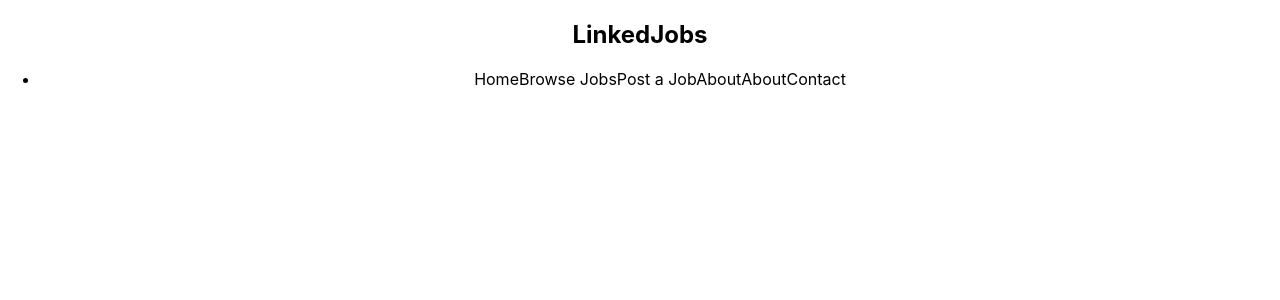
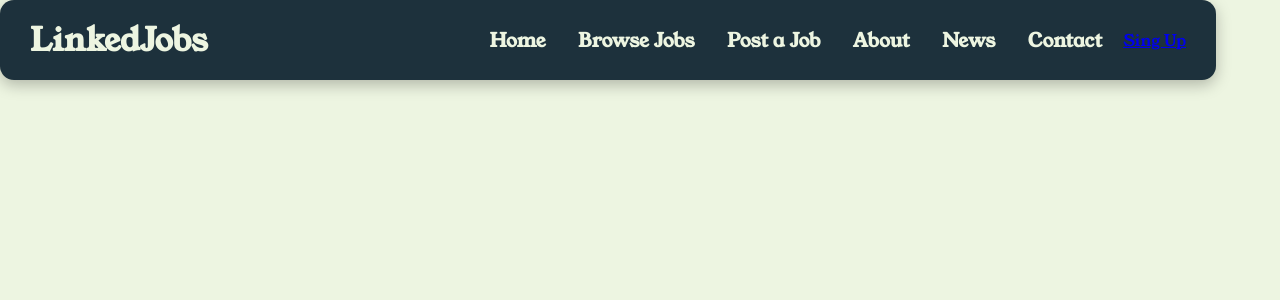
Before and after one commit to KornyIsDeveloping/LinkedJobs, a React (Create React App) app in the folder linkedjobs/: page / in a window 1280 px wide. Shown: the top 300 px of the page. Built offline with nearby package versions, Linux system fonts and the light colour scheme.

Commit message:
working on navbar
styling the navbar

```diff
--- a/linkedjobs/src/components/navbar/MenuItems.js
+++ b/linkedjobs/src/components/navbar/MenuItems.js
@@ -4,5 +4,41 @@ export const MenuItems = [
         title: 'Home',
         url: '/',
         cName: 'nav-links'
+    },
+
+    {
+        title: 'Browse Jobs',
+        url: '/browse-jobs',
+        cName: 'nav-links'
+    },
+
+    {
+        title: 'Post a Job',
+        url: '/post-a-job',
+        cName: 'nav-links'
+    },
+
+    {
+        title: 'About',
+        url: '/about',
+        cName: 'nav-links'
+    },
+
+    {
+        title: 'News',
+        url: '/news',
+        cName: 'nav-links'
+    },
+
+    {
+        title: 'Contact',
+        url: '/contact',
+        cName: 'nav-links'
+    },
+
+    {
+        title: 'Sing Up',
+        url: '/sign-up',
+        cName: 'nav-links-mobile'
     }
 ]
--- a/linkedjobs/src/components/navbar/Navbar.css
+++ b/linkedjobs/src/components/navbar/Navbar.css
@@ -0,0 +1,38 @@
+.navbarItems {
+    display: flex;
+    justify-content: space-between;
+    align-items: center;
+    /* padding: 0, 30px; I cannot apply this property */
+    padding-top: 0;
+    padding-bottom: 0;
+    padding-right: 30px;
+    padding-left: 30px;
+    box-shadow: 0 5px 15px 0 rgba(0, 0, 0, .25);
+    background-color:  #1D313C;
+    border-radius: 14px;
+    width: 95%;
+    height: 80px;
+}
+
+.navbar-logo {
+    font-size: 2rem;
+    color: #edf5e1;
+    cursor: pointer;
+}
+
+.navbar-menu {
+    display: grid;
+    grid-template-columns: repeat(7, auto);
+    grid-gap: 10px;
+    align-items: center;
+    list-style: none;
+}
+
+.nav-links {
+    text-decoration: none;
+    font-size: 1.2rem;
+    font-weight: 600;
+    color: #edf5e1;
+    padding-right: 0.7rem;
+    padding-left: 0.7rem;
+}
--- a/linkedjobs/src/components/navbar/Navbar.js
+++ b/linkedjobs/src/components/navbar/Navbar.js
@@ -1,4 +1,5 @@
 import { Component } from 'react'
+import { MenuItems } from './MenuItems'
 import { Link } from 'react-router-dom'
 import './Navbar.css'
 
@@ -10,19 +11,29 @@ class Navbar extends Component{
             <nav className='navbarItems'>
                 <h1 className='navbar-logo'>LinkedJobs</h1>
                 <ul className='navbar-menu'>
-                    <li>
+                    {MenuItems.map((item, index) => {
+                        return(
+                           <li key={index}>
+                                <a className={item.cName} href='/'>{item.title}</a>
+                            </li>
+                        )
+                    })}
+                    {/* <li>
                         <a>Home</a>
                         <a>Browse Jobs</a>
                         <a>Post a Job</a>
                         <a>About</a>
-                        <a>About</a>
+                        <a>News</a>
                         <a>Contact</a>
-                        {/* <Link>Browse Jobs</Link>
-                        <Link>Post a Job</Link> */}
-                        {/* <Link>News</Link> */}
-                        {/* <Link>About</Link>
-                        <Link>Contact</Link> */}
-                    </li>
+                        <a>Sing Up</a>
+
+                        <Link>Browse Jobs</Link>
+                        <Link>Post a Job</Link>
+                        <Link>News</Link>
+                        <Link>About</Link>
+                        <Link>Contact</Link>
+                        <Link>Sign Up</Link>
+                    </li> */}
                 </ul>
             </nav>
         )
--- a/linkedjobs/src/index.css
+++ b/linkedjobs/src/index.css
@@ -1,13 +1,26 @@
+@import url('https://fonts.googleapis.com/css2?family=Young+Serif&display=swap');
+
+* {
+  margin: 0;
+  padding: 0;
+  box-sizing: border-box;
+  font-family: 'Young Serif', serif;
+}
+
 body {
   margin: 0;
-  font-family: -apple-system, BlinkMacSystemFont, 'Segoe UI', 'Roboto', 'Oxygen',
+  /* font-family: -apple-system, BlinkMacSystemFont, 'Segoe UI', 'Roboto', 'Oxygen',
     'Ubuntu', 'Cantarell', 'Fira Sans', 'Droid Sans', 'Helvetica Neue',
-    sans-serif;
+    sans-serif; */
   -webkit-font-smoothing: antialiased;
   -moz-osx-font-smoothing: grayscale;
+  background-color: #edf5e1;
 }
 
-code {
+/* code {
   font-family: source-code-pro, Menlo, Monaco, Consolas, 'Courier New',
     monospace;
-}
+} */
+
+
+/* modifying the font family using a separate file with fonts */
```
